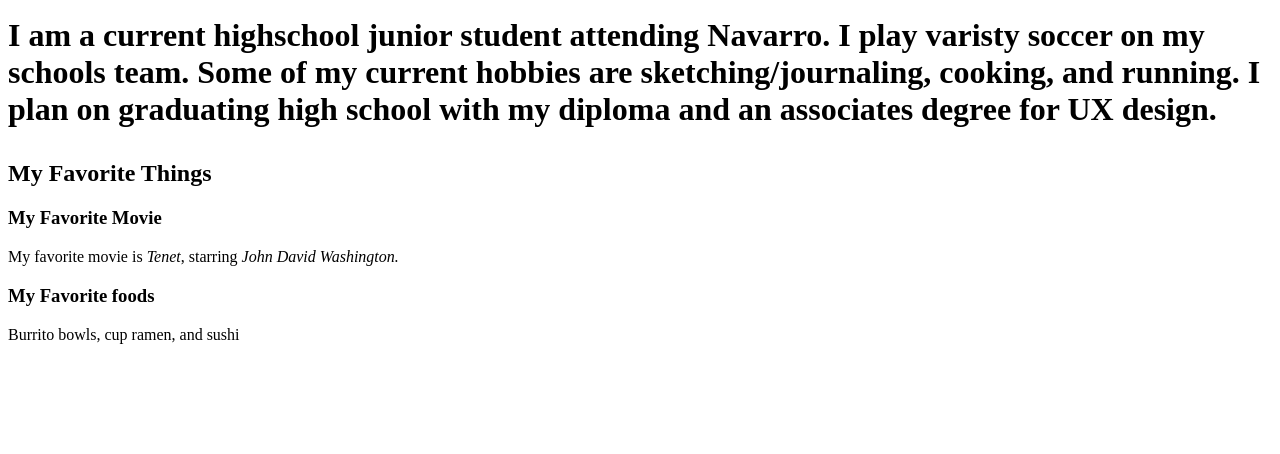
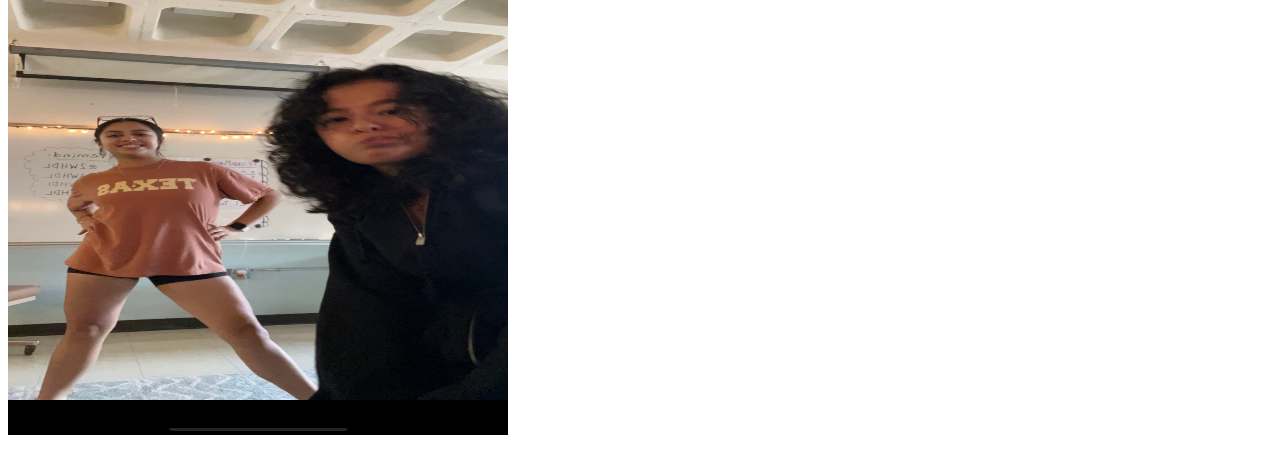
Before and after one commit to Yesenia252/Personal-Webste-, a plain HTML site: page index.html in a window 1280 px wide. Shown: the part 73-527 px from the top of the page. Drawn offline with Linux system fonts and the light colour scheme; files whose address does not match are found by name.

Commit message:
Update index.html
Image upload

```diff
--- a/index.html
+++ b/index.html
@@ -7,6 +7,7 @@
 		<title>Yesenia Personal Site</title>
 	</head>
 	<body>
+		<img src="/Users/student1/Desktop/Personal-Webste-/images/IMG_1392.jpg"width="500" height="500">
 		<h1>Yesenia<h1>
 		<p>I am a current highschool junior student attending Navarro. I play varisty soccer on my schools team. Some of my current hobbies are sketching/journaling, cooking, and running. I plan on graduating high school with my diploma and an associates degree for UX design.</p>
 		<h2>My Favorite Things</h2>
```
Also changed, not shown: images/IMG_1392.jpg (added), 1 other file.
